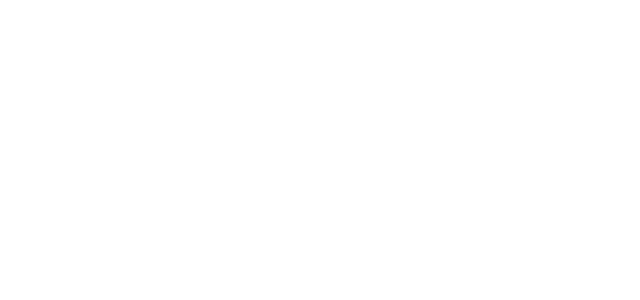
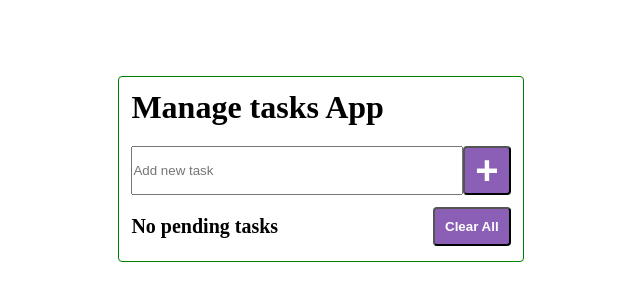
Before and after one commit to tflorin96/Todo-List, a React (Create React App) app in the folder nodejs/: page / in a window 1280 px wide. Shown: the part 114-414 px from the top of the page, without its empty margins (319-959 px from the left). Built offline with nearby package versions, Linux system fonts and the light colour scheme.

Commit message:
created addTask & clearTasks functionality, styles

```diff
--- a/nodejs/src/App.js
+++ b/nodejs/src/App.js
@@ -1,9 +1,54 @@
+import React, {useState, useEffect, useRef} from 'react';
 import TodoList from './components/TodoList/TodoList';
+import styles from './App.module.css';
 
 function App() {
+
+  const [tasks, setTasks] = useState([]);
+  const [tasksLength, setTasksLength] = useState(tasks.length);
+  const taskNameRef = useRef();
+
+  function handleAddTask() {
+    const name = taskNameRef.current.value;
+
+    if(name === '') return
+    setTasks((prev) => {
+      return [...prev, {id: 1, name: name, completed: false}];
+    });
+    taskNameRef.current.value = null;
+  }
+
+  function handleClearTasks() {
+    setTasks(() => {
+      return [];
+    });
+  }
+
+  useEffect(() => {
+    setTasksLength(() => {
+      return tasks.length;
+    });
+  });
+
   return (
-    <div className="App">
-      <TodoList />
+    <div className={styles.app}>
+        <h1 className={styles.app_header}>Manage tasks App</h1>
+
+        <div className={styles.app_body}>
+          <div className={styles.add_tasks_container}>
+            <input ref={taskNameRef} type='text' placeholder='Add new task' />
+            <button onClick={handleAddTask} type='submit'>+</button>
+          </div>
+
+          <div className={tasks.length > 0 ? styles.todos_list: styles.empty_todos_list}>
+            <TodoList className={styles.todo_item} tasks={tasks}/>
+          </div>
+        </div>
+
+        <div className={styles.app_footer}>
+          <p>{tasksLength > 0 ? `You have ${tasksLength} pendings tasks` : 'No pending tasks'}</p>
+          <button onClick={handleClearTasks}>Clear All</button>
+        </div>
     </div>
   );
 }
--- /dev/null
+++ b/nodejs/src/App.module.css
@@ -0,0 +1,84 @@
+.app {
+    position: relative;
+    width: 30%;
+    margin: 15% auto;
+    padding: 1% 1%;
+    background-color: white;
+    border-radius: 4px;
+    border: 1px green solid
+}
+
+.app_header {
+    margin: 0 0 20px 0;
+    padding: 0;
+}
+
+.app_body {
+
+}
+
+input {
+    width: 90%;
+    padding: 10px 0;
+}
+
+input:hover {
+    cursor: pointer;
+}
+
+button {
+    background-color: rgb(140, 95, 182);
+    border-radius: 4px;
+    color: white;
+    padding: 0 10px;
+}
+
+button:hover {
+    cursor: pointer;
+}
+
+.add_tasks_container {
+    position: relative;
+    display: flex;
+    justify-content: space-between;
+    width: 100%;
+    margin: 10px 0;
+}
+
+.add_tasks_container button {
+    font-size: 40px;
+    font-weight: bold;
+
+}
+
+.todos_list {
+    position: relative;
+    display: flex;
+    flex-direction: column;
+    width: 90%;
+    margin: 10px 0;
+    border: 2px blue solid;
+}
+
+.empty_todos_list {
+    display: none;
+}
+
+.app_footer {
+    display: flex;
+    align-items: center;
+    justify-content: space-between;
+    position: relative;
+}
+
+.app_footer p {
+    margin: 0;
+    padding: 10px 0;
+    font-size: 20px;
+    font-weight: bold;
+}
+
+.app_footer button {
+    font-weight: bold;
+    padding: 10px;
+}
--- a/nodejs/src/components/Todo/Todo.js
+++ b/nodejs/src/components/Todo/Todo.js
@@ -1,9 +1,11 @@
 import React from 'react';
 
-export default function Todo() {
+function Todo({task}) {
   return (
     <div>
-
+      {task.name}
     </div>
   )
 }
+
+export default Todo;
--- a/nodejs/src/components/TodoList/TodoList.js
+++ b/nodejs/src/components/TodoList/TodoList.js
@@ -1,12 +1,14 @@
 import React from 'react';
+import Todo from '../Todo/Todo';
 import styles from './popup.module.css';
 
-
-function TodoList() {
+function TodoList({tasks}) {
     return (
-        <div>
-
-        </div>
+        // <div className={styles.list_container}>
+        // </div>
+        tasks.map(task => {
+            return <Todo key={task.id} task={task} />
+        })
     );
 }
 
--- a/nodejs/src/components/TodoList/popup.module.css
+++ b/nodejs/src/components/TodoList/popup.module.css
@@ -0,0 +1,6 @@
+/* .list_container {
+    margin: 10px 0;
+    position: relative;
+    display: flex;
+    border: 2px blue solid;
+} */
```
Also changed, not shown: nodejs/public/index.html (+0 -10 lines).
